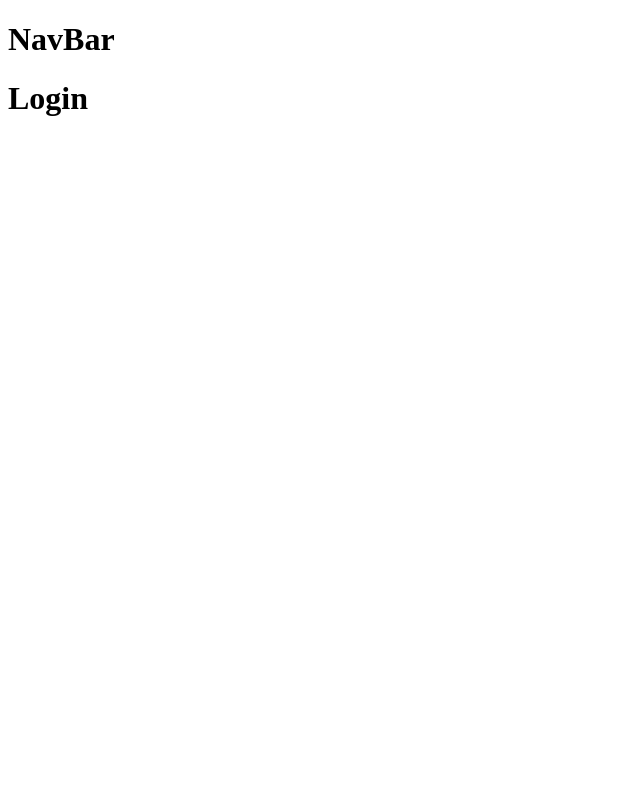
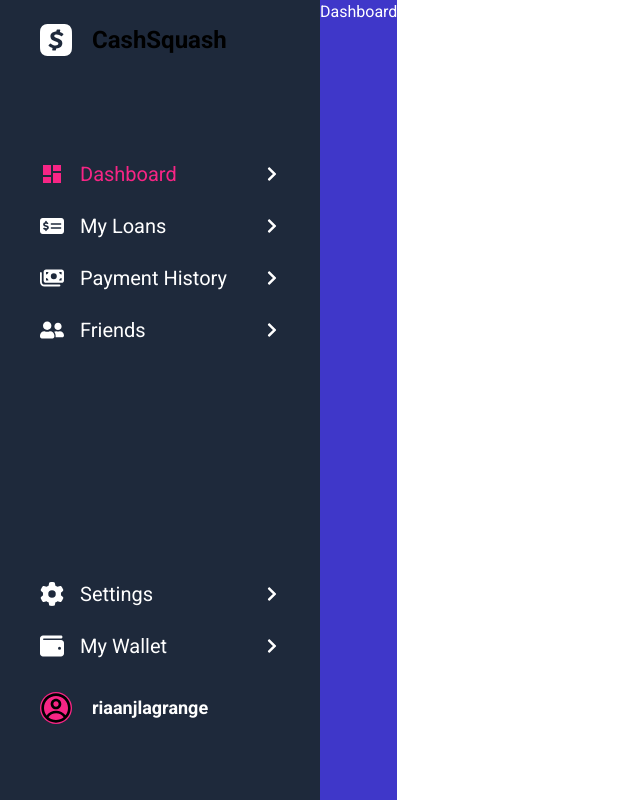
Before and after one commit to riaanjlagrange/cashsquash, a React (Vite) app in the folder frontend/: page /dashboard in a window 1280 px wide. Shown: the whole page, without its empty margins (0-640 px from the left). Built offline with nearby package versions, Linux system fonts and the light colour scheme.

Commit message:
create navbar component

```diff
--- a/frontend/package.json
+++ b/frontend/package.json
@@ -13,6 +13,7 @@
     "@reduxjs/toolkit": "^2.2.8",
     "react": "^18.3.1",
     "react-dom": "^18.3.1",
+    "react-icons": "^5.3.0",
     "react-redux": "^9.1.2",
     "react-router-dom": "^6.26.2"
   },
@@ -27,6 +28,7 @@
     "eslint-plugin-react-refresh": "^0.4.12",
     "globals": "^15.9.0",
     "postcss": "^8.4.47",
+    "prettier": "3.3.3",
     "tailwindcss": "^3.4.13",
     "typescript": "^5.5.3",
     "typescript-eslint": "^8.7.0",
--- a/frontend/src/App.tsx
+++ b/frontend/src/App.tsx
@@ -5,7 +5,7 @@ function App() {
 
   return (
     <>
-      <div>
+      <div className="flex w-[100vw] h-[100vh] dark:bg-slate-900">
         <Navbar />
         <Outlet />
       </div>
@@ -13,4 +13,4 @@ function App() {
   )
 }
 
-export default App
+export default App;
--- a/frontend/src/components/Navbar.tsx
+++ b/frontend/src/components/Navbar.tsx
@@ -1,7 +1,110 @@
+import { MdDashboard } from "react-icons/md";
+import { FaUserFriends, FaChevronRight } from "react-icons/fa";
+import { FaMoneyBills, FaWallet, FaMoneyCheckDollar, FaGear } from "react-icons/fa6";
+import { NavLink, Link } from "react-router-dom";
+
+// temp logo
+import { SiCashapp } from "react-icons/si";
+// temp profile icon
+import { CgProfile } from "react-icons/cg";
 
 function Navbar() {
+
+  const activeStyle = "text-custom-accent-bright flex items-center justify-between";
+  const normalStyle = "text-white flex items-center justify-between hover:text-custom-accent-bright transition-all";
+
   return (
-    <h1>NavBar</h1>
+    <nav className="h-[100vh] w-1/4 flex flex-col justify-between px-5 py-3 bg-slate-800">
+
+      <div className="flex flex-col gap-20">
+        <Link to="/" className="px-5 py-3 flex justify-starr items-center gap-5">
+          <SiCashapp className="size-8 text-white" />
+          <span className="font-bold dark:text-white text-2xl">CashSquash</span>
+        </Link>
+        <ul className="flex flex-col gp-2 items-center">
+
+          <li className="w-full px-5 py-3">
+            <NavLink to="/dashboard" className={({ isActive }) => (
+              isActive ? activeStyle : normalStyle
+            )}>
+              <div className="flex gap-4 justify-center items-center">
+                <MdDashboard className="size-6" />
+                <span className="text-xl">Dashboard</span>
+              </div>
+              <FaChevronRight className="font-light text-white" />
+            </NavLink>
+          </li>
+
+          <li className="w-full px-5 py-3">
+            <NavLink to="/my-loans" className={({ isActive }) => (
+              isActive ? activeStyle : normalStyle
+            )}>
+              <div className="flex gap-4 justify-center items-center">
+                <FaMoneyCheckDollar className="size-6" />
+                <span className="text-xl">My Loans</span>
+              </div>
+              <FaChevronRight className="font-light text-white" />
+            </NavLink>
+          </li>
+
+          <li className="w-full px-5 py-3">
+            <NavLink to="/payment-history" className={({ isActive }) => (
+              isActive ? activeStyle : normalStyle
+            )}>
+              <div className="flex gap-4 justify-center items-center">
+                <FaMoneyBills className="size-6" />
+                <span className="text-xl">Payment History</span>
+              </div>
+              <FaChevronRight className="font-light text-white" />
+            </NavLink>
+          </li>
+
+          <li className="w-full px-5 py-3">
+            <NavLink to="/friends" className={({ isActive }) => (
+              isActive ? activeStyle : normalStyle
+            )}>
+              <div className="flex gap-4 justify-center items-center">
+                <FaUserFriends className="size-6" />
+                <span className="text-xl">Friends</span>
+              </div>
+              <FaChevronRight className="font-light text-white" />
+            </NavLink>
+          </li>
+        </ul>
+      </div>
+
+      <div className="flex flex-col gap-5 mb-16">
+        <ul>
+          <li className="w-full px-5 py-3">
+            <NavLink to="/settings" className={({ isActive }) => (
+              isActive ? activeStyle : normalStyle
+            )}>
+              <div className="flex gap-4 justify-center items-center">
+                <FaGear className="size-6" />
+                <span className="text-xl">Settings</span>
+              </div>
+              <FaChevronRight className="font-light text-white" />
+            </NavLink>
+          </li>
+          <li className="w-full px-5 py-3">
+            <NavLink to="/my-wallet" className={({ isActive }) => (
+              isActive ? activeStyle : normalStyle
+            )}>
+              <div className="flex gap-4 justify-center items-center">
+                <FaWallet className="size-6" />
+                <span className="text-xl">My Wallet</span>
+              </div>
+              <FaChevronRight className="font-light text-white" />
+            </NavLink>
+          </li>
+        </ul>
+
+        <Link to="/profile" className="flex gap-5 items-center px-5">
+          <CgProfile className="size-8 rounded-full bg-custom-accent-bright" />
+          <span className="text-white font-bold text-lg hover:text-custom-accent-bright transition-all">riaanjlagrange</span>
+        </Link>
+      </div>
+    </nav >
   );
 }
 
--- a/frontend/src/features/notifications/Notifications.tsx
+++ /dev/null
@@ -1,8 +0,0 @@
-
-function Notifications() {
-	return (
-		<h1>Notifications</h1>
-	);
-}
-
-export default Notifications;
--- a/frontend/src/pages/Dashboard.tsx
+++ b/frontend/src/pages/Dashboard.tsx
@@ -1,7 +1,7 @@
 
 function Dashboard() {
   return (
-    <h1>Login</h1>
+    <h1 className="bg-custom-primary-dark text-white">Dashboard</h1>
   );
 }
 
--- a/frontend/tailwind.config.js
+++ b/frontend/tailwind.config.js
@@ -8,18 +8,16 @@ export default {
     extend: {
       colors: {
         "custom-primary": {
-          100: "#4cc9f0",
-          250: "#4895ef",
-          500: "#4361ee",
-          750: "#3f37c9",
-          900: "#3a0ca3",
+          ligth: "#4cc9f0",
+          medium: "#4895ef",
+          default: "#4361ee",
+          dark: "#3f37c9",
+          "very-dark": "#3a0ca3",
         },
         "custom-accent": {
-          100: "#f72585",
-          250: "#b5179e",
-          500: "#7209b7",
-          750: "#560bad",
-          900: "#480ca8",
+          bright: "#f72585",
+          default: "#b5179e",
+          "very-dark": "#7209b7",
         },
       },
     },
```
Also changed, not shown: frontend/src/main.tsx (+7 -9 lines), 2 other files (tests, documents, lock files or other folders).
